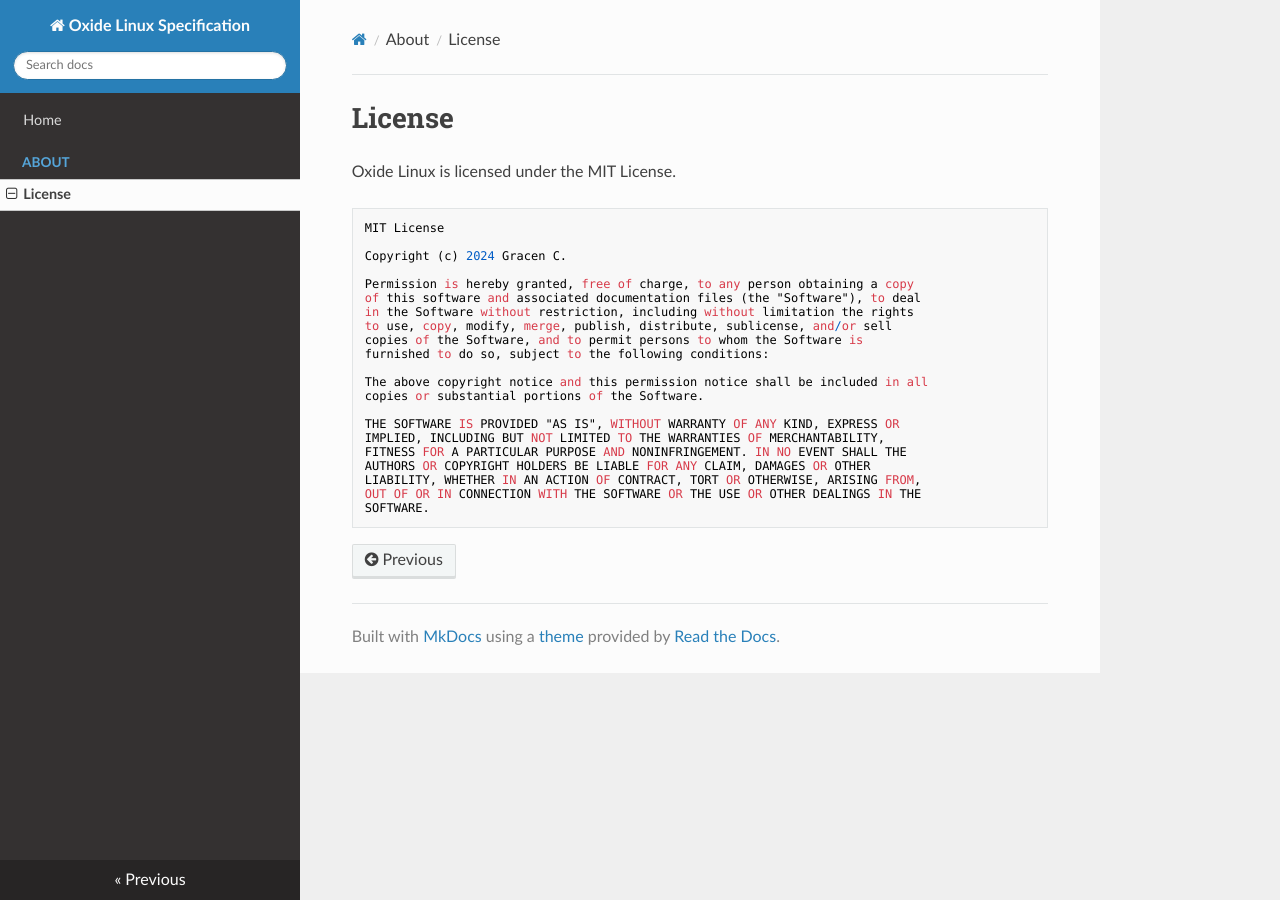
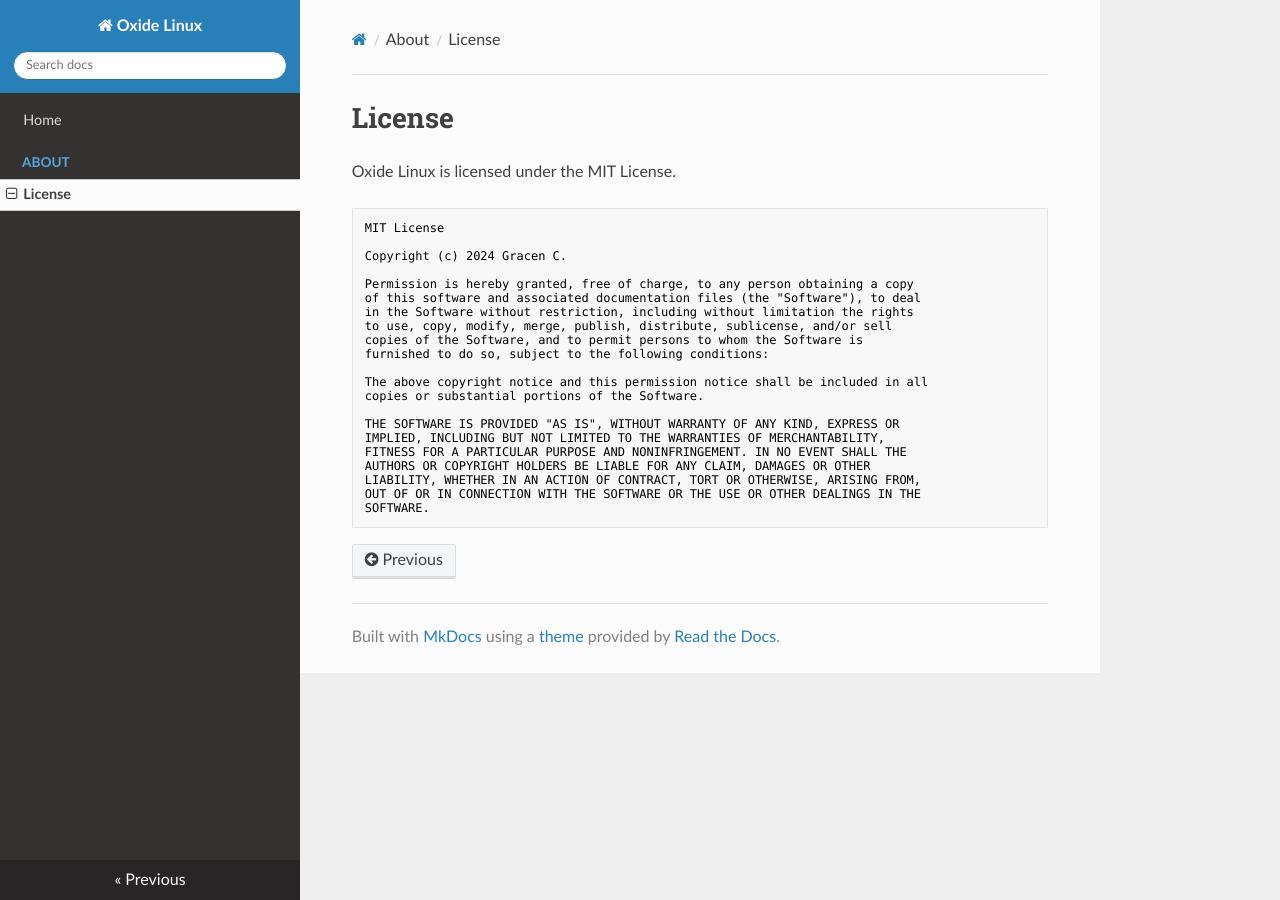
Before and after one commit to gracen-writes-code/oxide, an MkDocs documentation site: the page built from spec/license.md, in a window 1280 px wide. Built offline with MkDocs 1.6.1, drawn with Linux system fonts in a browser that asks for light colours; nearby versions of some CDN libraries.

````diff
--- a/mkdocs.yml
+++ b/mkdocs.yml
@@ -1,4 +1,4 @@
-site_name: Oxide Linux Specification
+site_name: Oxide Linux
 docs_dir: spec
 
 theme:
@@ -9,4 +9,4 @@ theme:
 nav:
   - Home: "index.md"
   - About:
-    - License: "license.md"
+      - License: "license.md"
--- a/spec/license.md
+++ b/spec/license.md
@@ -2,7 +2,7 @@
 
 Oxide Linux is licensed under the MIT License.
 
-```
+```plaintext
 MIT License
 
 Copyright (c) 2024 Gracen C.
````
Also changed, not shown: README.md (+6 -0 lines).
